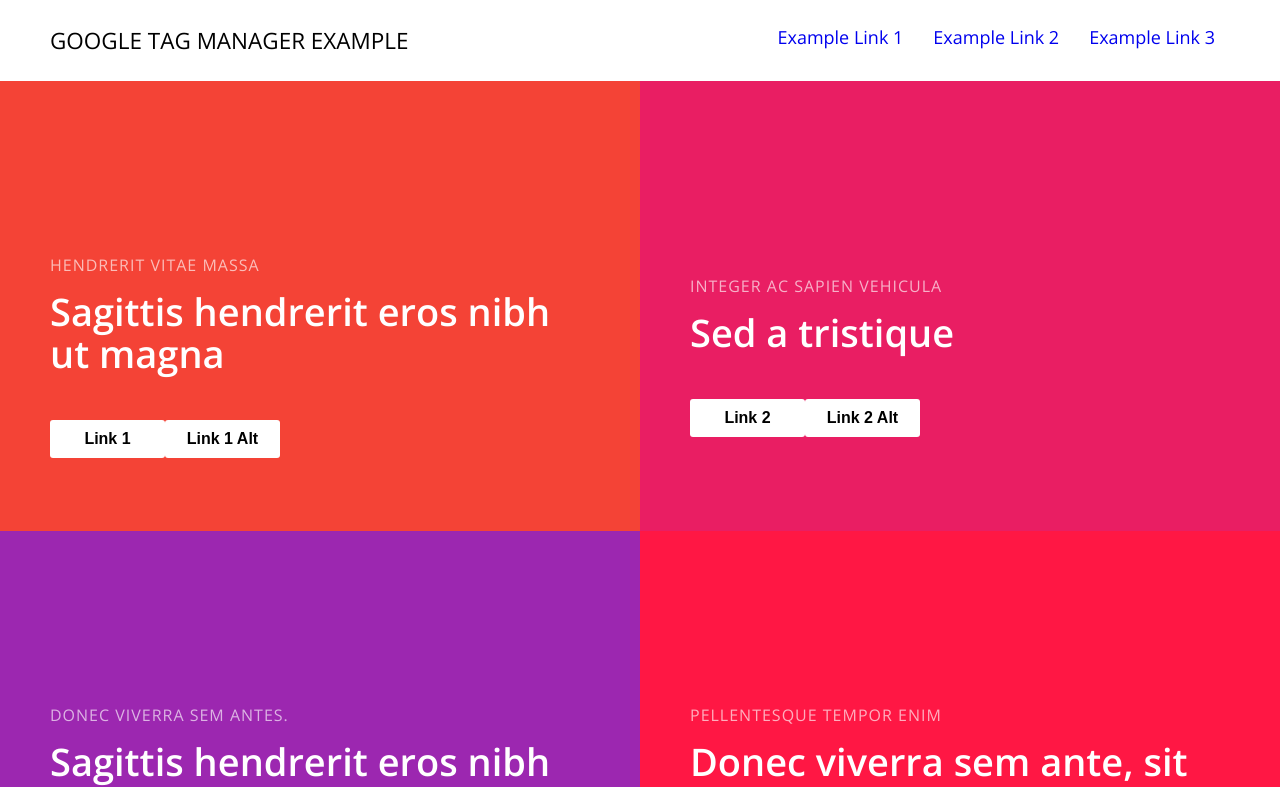
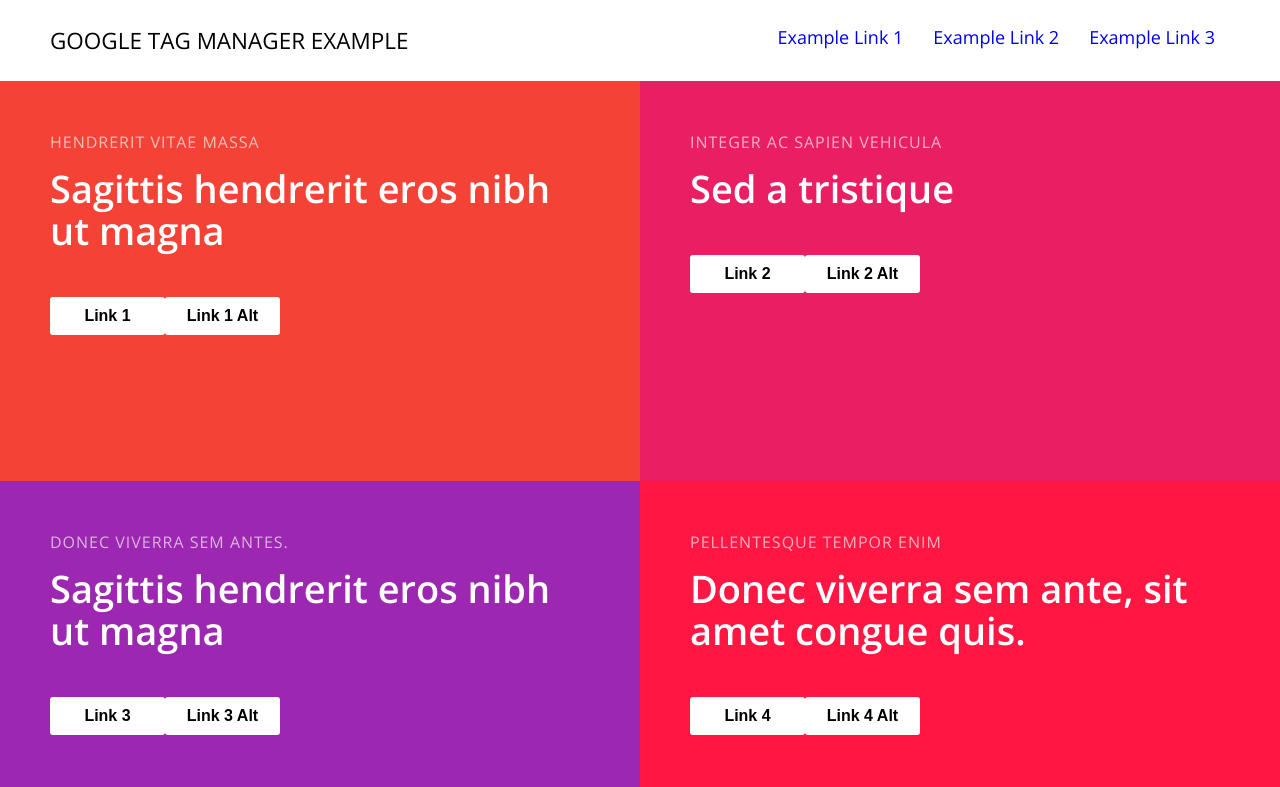
Before and after one commit to BrentWMiller/google-tag-manager-example, an Angular app: page / in a window 1280 px wide. Shown: the top 787 px of the page. Built offline with nearby package versions, Linux system fonts and the light colour scheme.

Commit message:
Updates feature component to pass clicks to GTM

```diff
--- a/src/app/component/feature/feature.component.html
+++ b/src/app/component/feature/feature.component.html
@@ -3,7 +3,7 @@
   <div class="feature__description">{{ description }}</div>
   <div class="feature__title">{{ title }}</div>
   <div>
-    <button class="btn">{{ link }}</button>
-    <button class="btn">{{ linkAlt }}</button>
+    <button class="btn" (click)="linkClicked(link);">{{ link }}</button>
+    <button class="btn" (click)="linkClicked(linkAlt);">{{ linkAlt }}</button>
   </div>
 </div>
--- a/src/app/component/feature/feature.component.scss
+++ b/src/app/component/feature/feature.component.scss
@@ -3,14 +3,14 @@
 :host {
 	flex-basis: 50%;
 	width: 100%;
-	height: 450px;
+	height: 400px;
 }
 
 .feature {
 	display: flex;
 	flex-direction: column;
 	justify-content: center;
-	height: 100%;
+	margin: auto 0 0;
 	padding: 50px 50px 75px;
 
 	&__title {
--- a/src/app/component/feature/feature.component.ts
+++ b/src/app/component/feature/feature.component.ts
@@ -13,9 +13,23 @@ export class FeatureComponent implements OnInit {
 	@Input() linkAlt: string;
 	@Input() color: string;
 
+	dataObject: any = [];
+
 	constructor() { }
 
 	ngOnInit() {
 	}
 
+	public linkClicked(type: string): void {
+
+		this.dataObject = {
+			'event': 'link_clicked',
+			'link_type': type
+		};
+
+		console.log(this.dataObject);
+
+		// window['dataLayer'].push(this.dataObject);
 	}
+
+}
```
Lines whose indentation alone changed are shown as unchanged.
